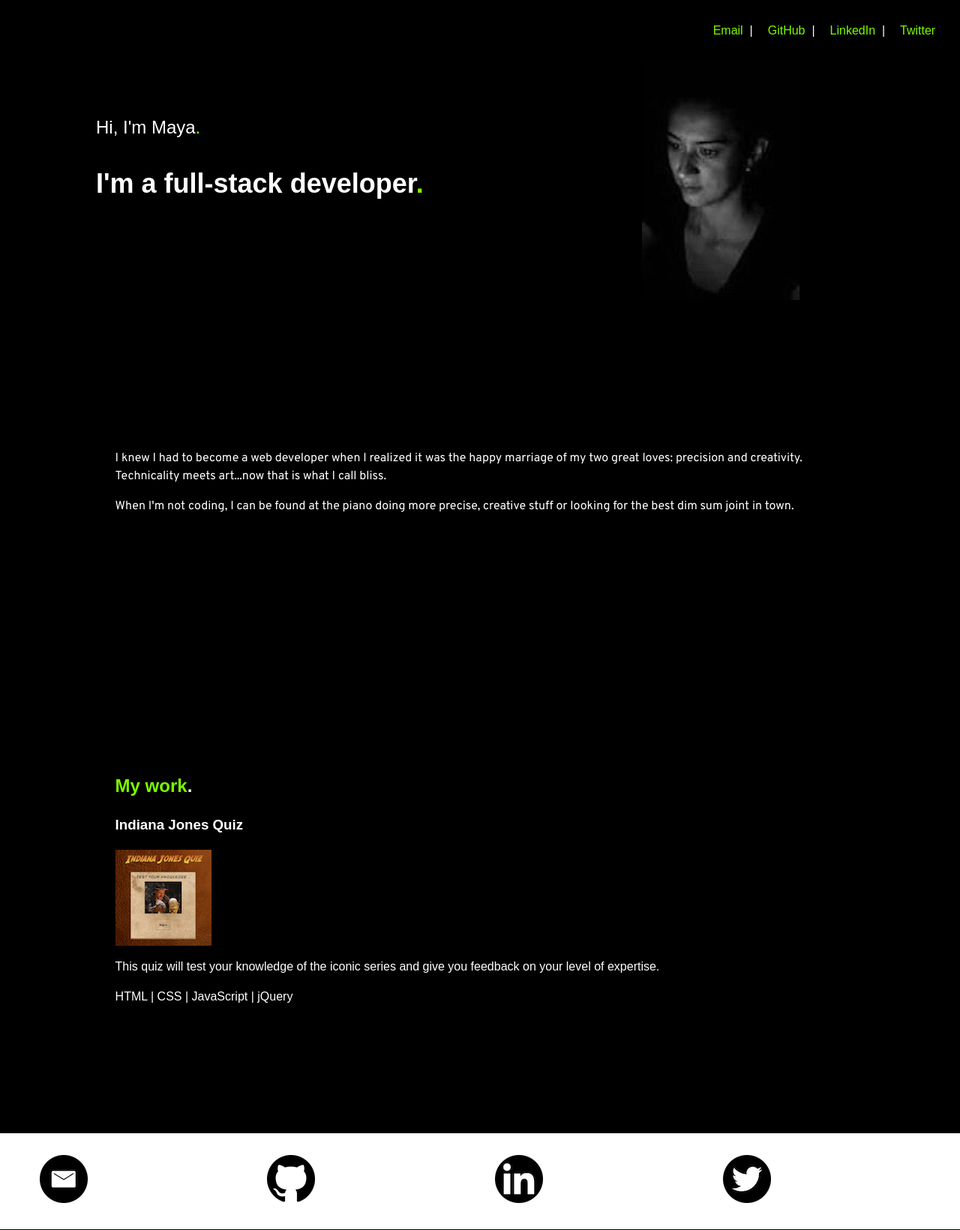
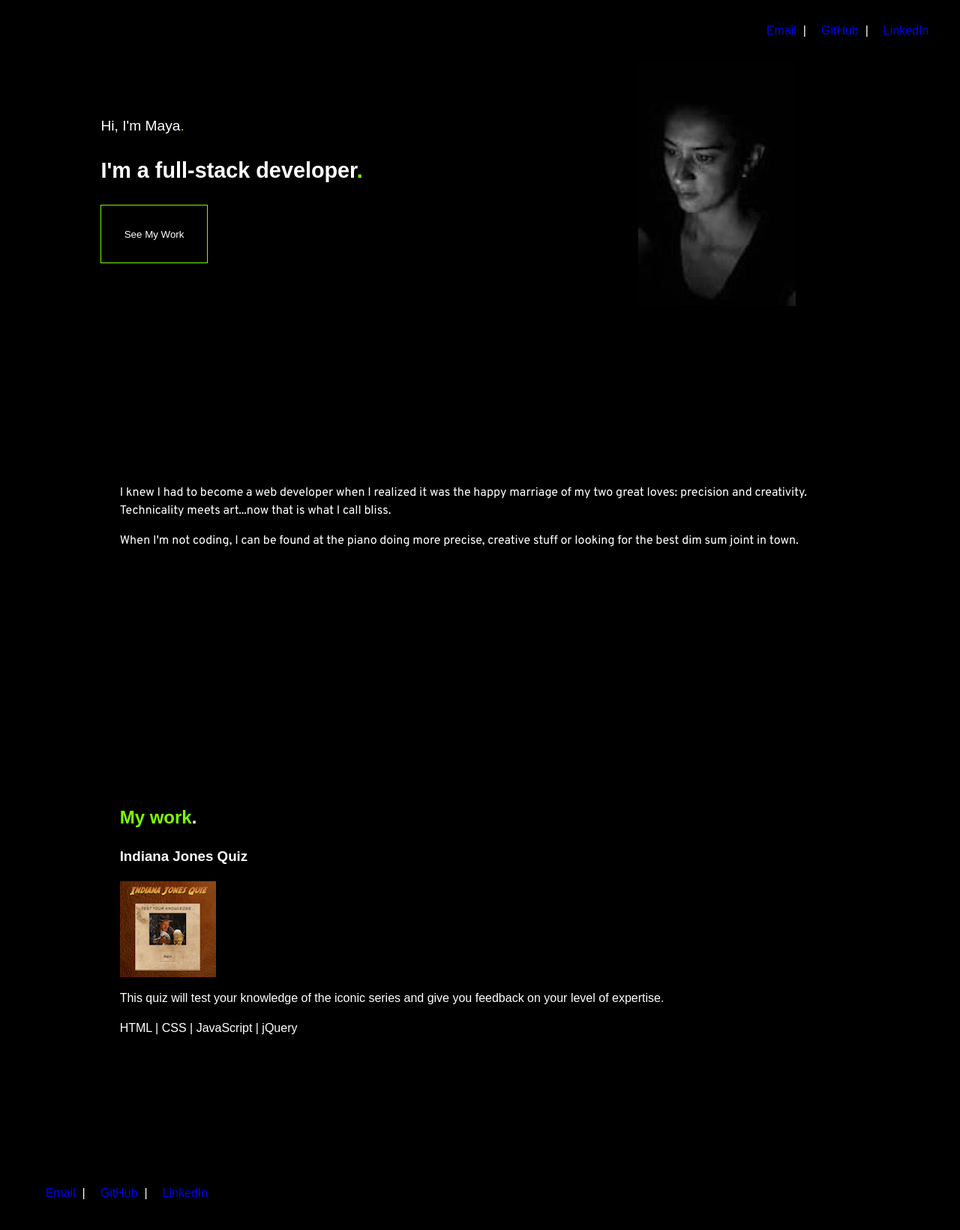
Before and after one commit to mayabowman/maya-bowman-portfolio, a plain HTML site: page index.html in a window 1280 px wide. Shown: the whole page at 75% size. Drawn offline with nearby package versions, Linux system fonts and the light colour scheme; a web font is replaced by a local one.

Commit message:
added links and other styling

```diff
--- a/index.html
+++ b/index.html
@@ -3,7 +3,6 @@
 <head>
   <meta charset="UTF-8">
   <meta name="viewport" content="width=device-width, initial-scale=1.0">
-  <link rel="stylesheet" type="text/css" href="//cdnjs.cloudflare.com/ajax/libs/normalize/6.0.0/normalize.css">
   <meta http-equiv="X-UA-Compatible" content="ie=edge">
   <link rel="stylesheet" type="text/css" href="style.css">
   <link href="https://fonts.googleapis.com/css?family=Chivo|Overpass&display=swap" rel="stylesheet">
@@ -13,25 +12,21 @@
   <main>
     <nav id="nav-bar" role="navigation">
       <ul>
-        <li class="nav-li">Email &nbsp<span class="keep-white">|</span></li>
-        <li class="nav-li">GitHub &nbsp<span class="keep-white">|</span></li>
-        <li class="nav-li">LinkedIn &nbsp<span class="keep-white">|</span></li>
-        <li class="nav-li">Twitter</li>
+        <li class="nav-li"><a href="mailto:mayashady1@gmail.com">Email &nbsp</a><span class="keep-white">|</span></li>
+        <li class="nav-li"><a href="https://github.com/mayabowman/">GitHub &nbsp</a><span class="keep-white">|</span></li>
+        <li class="nav-li"><a href="https://www.linkedin.com/in/maya-bowman/">LinkedIn &nbsp</a></li>
       </ul>
     </nav>
     <header role="banner">
       <p>Hi, I'm Maya<span class="keep-green">.</span></p>
       <h2>I'm a full-stack developer<span class="keep-green">.</span></h2>
+      <button id="work-button">See My Work</button>
     </header>
-    <!-- <section>
-      <p>Hi, I'm Maya.</p>
-      <h2>I'm a full-stack developer.</h2>
-    </section> -->
     <section id="bio">
         <p>I knew I had to become a web developer when I realized it was the happy marriage of my two great loves: precision and creativity. Technicality meets art...now that is what I call bliss.</p>
         <p>When I'm not coding, I can be found at the piano doing more precise, creative stuff or looking for the best dim sum joint in town.</p>
     </section>
-    <section>
+    <section id="work-section">
       <h2 id="work-title">My work<span class="keep-white">.</span></h2>
       <h3>Indiana Jones Quiz</h3>
       <img id="indy" src="images/indy-quiz.png">
@@ -40,20 +35,13 @@
     </section>
     <footer>
       <ul>
-        <li class="contact-icon">
-          <img src="images/email.png">
-        </li>
-        <li class="contact-icon">
-          <img src="images/github.png">
-        </li>
-        <li class="contact-icon">
-            <img src="images/linkedin.png">
-        </li>
-        <li class="contact-icon">
-            <img src="images/twitter.png">
-        </li>
+        <li class="nav-li"><a href="mailto:mayashady1@gmail.com">Email &nbsp</a><span class="keep-white">|</span></li>
+        <li class="nav-li"><a href="https://github.com/mayabowman/">GitHub &nbsp</a><span class="keep-white">|</span></li>
+        <li class="nav-li"><a href="https://www.linkedin.com/in/maya-bowman/">LinkedIn &nbsp</a></li>
       </ul>
     </footer>
   </main>
+  <script src="https://cdnjs.cloudflare.com/ajax/libs/jquery/3.4.1/jquery.js"></script>
+  <script src="index.js"></script>
 </body>
 </html>
--- /dev/null
+++ b/index.js
@@ -0,0 +1,4 @@
+$('#work-button').click(function(){
+  $('html,body').animate({
+    scrollTop: $('#work-section').offset().top},'slow');
+});
--- a/style.css
+++ b/style.css
@@ -20,7 +20,7 @@ nav {
 
 nav, footer {
   padding: 1%;
-  background-color: #999;
+  background-color: black;
 }
 
 header {
@@ -29,7 +29,6 @@ header {
   color: #FFF;
   text-align: left;
   font-size: 1.5em;
-
 }
 
 nav {
@@ -44,7 +43,6 @@ nav {
 
 footer {
   padding: 1%;
-  background-color: white;
 }
 
 section {
@@ -56,6 +54,17 @@ ul {
   flex-direction: row;
   justify-content: center;
   list-style: none;
+}
+
+a {
+  text-decoration: none;
+}
+
+footer {
+  display: flex;
+  flex-direction: row;
+  justify-content: flex-start;
+  color: #7CFC00;
 }
 
 #bio {
@@ -89,16 +98,26 @@ ul {
   color: white;
 }
 
+#work-button {
+  color: white;
+  background-color: black;
+  padding: 3%;
+  font-family: 'Chivo', sans-serif;
+  border: #7CFC00 solid 1px;
+}
+
 #work-title {
   margin-bottom: 20px;
   color: #7CFC00;
 }
 
-@media screen and (min-width: 600px) {
+
+@media screen and (min-width: 750px) {
   header {
     background: url(images/portfolio-pic.jpeg);
     background-repeat: no-repeat;
     background-position-x: 80%;
+    font-size: 1.2em;
   }
 
   .nav-li {
```
Also changed, not shown: images/github2.png (added).
